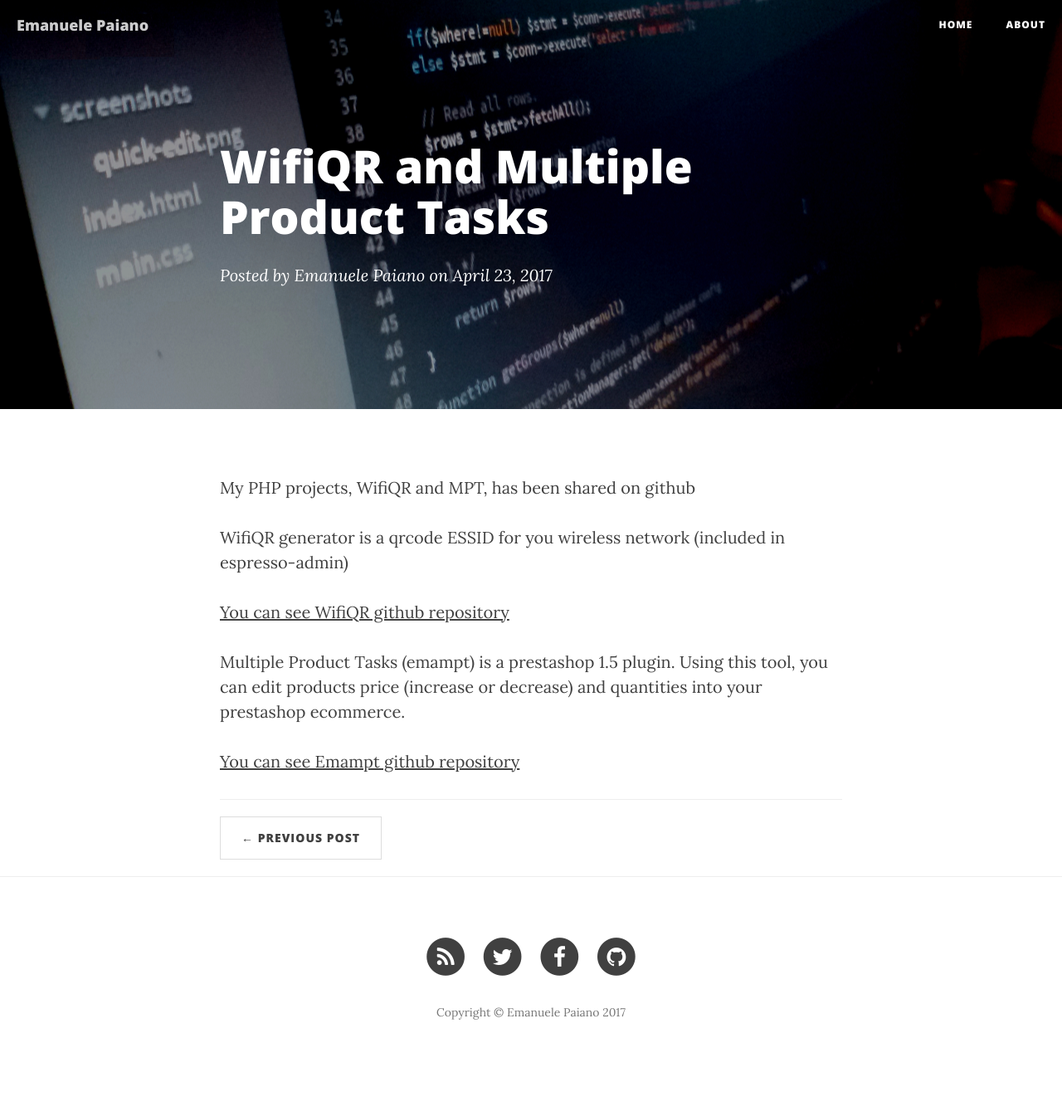
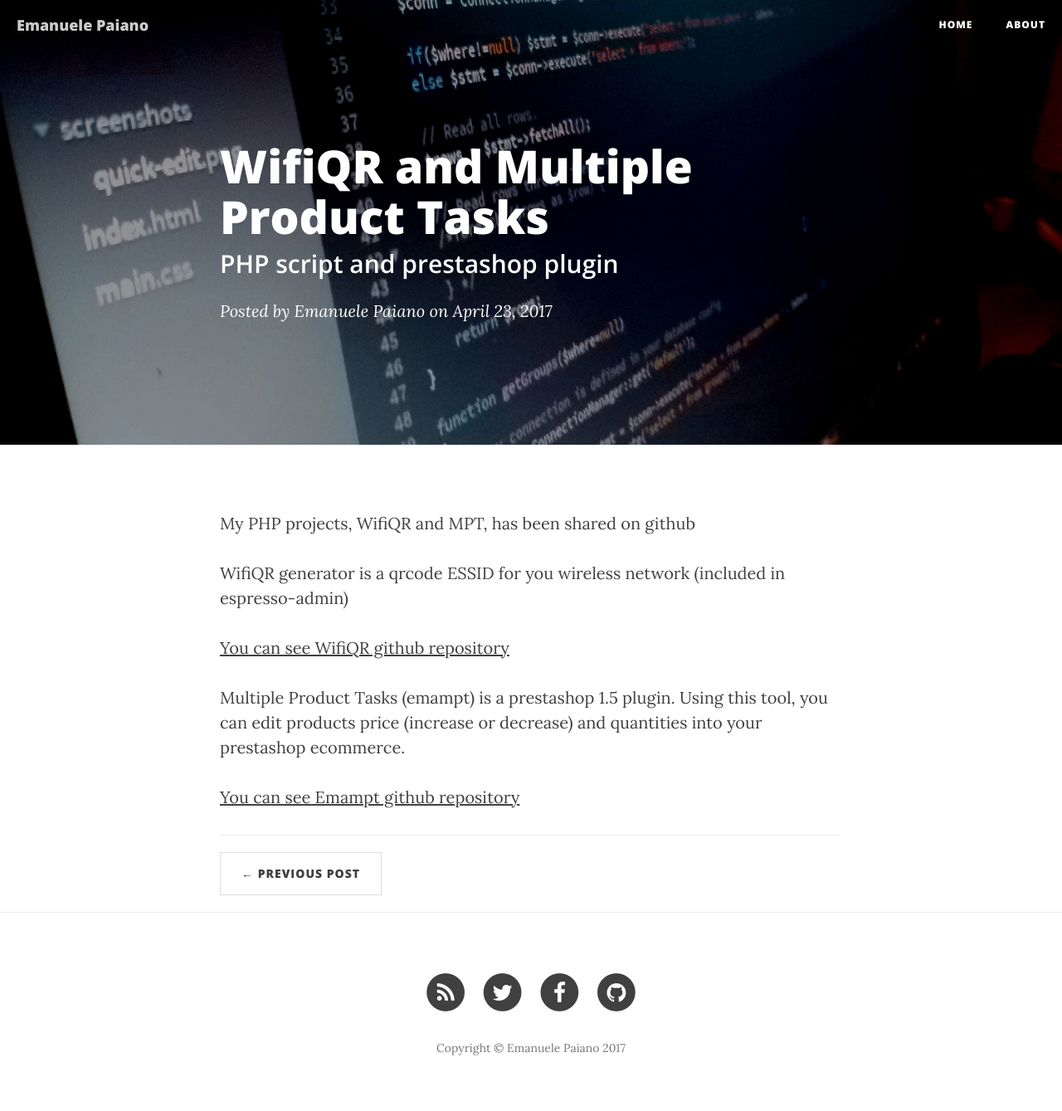
Before and after one commit to emanuelepaiano/emanuelepaiano.github.io, a Jekyll site: the page built from _posts/2017-04-24-Set useful script.markdown, in a window 1280 px wide. Shown: the whole page at 83% size. Built offline with Jekyll 4.4.1, drawn with Linux system fonts in a browser that asks for light colours; nearby versions of some CDN libraries; before the commit the page ends 1296 px from its top, so only the background shows below that.

Commit message:
Update 2017-04-24-Set useful script.markdown

```diff
--- a/_posts/2017-04-24-Set useful script.markdown
+++ b/_posts/2017-04-24-Set useful script.markdown
@@ -1,7 +1,7 @@
 ---
 layout:     post
 title:      "WifiQR and Multiple Product Tasks"
-subtitle:   ""
+subtitle:   "PHP script and prestashop plugin"
 date:       2017-04-23 12:00:00
 author:     "Emanuele Paiano"
 header-img: "img/4.jpg"
```
